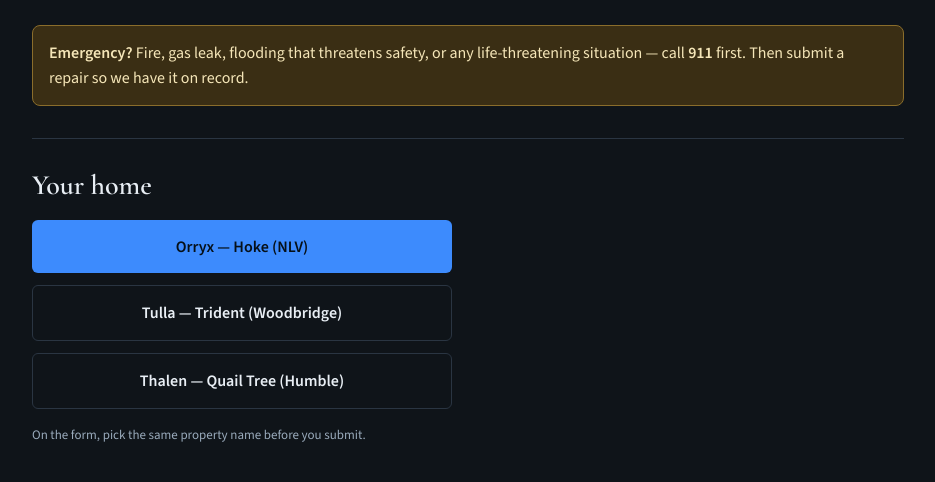
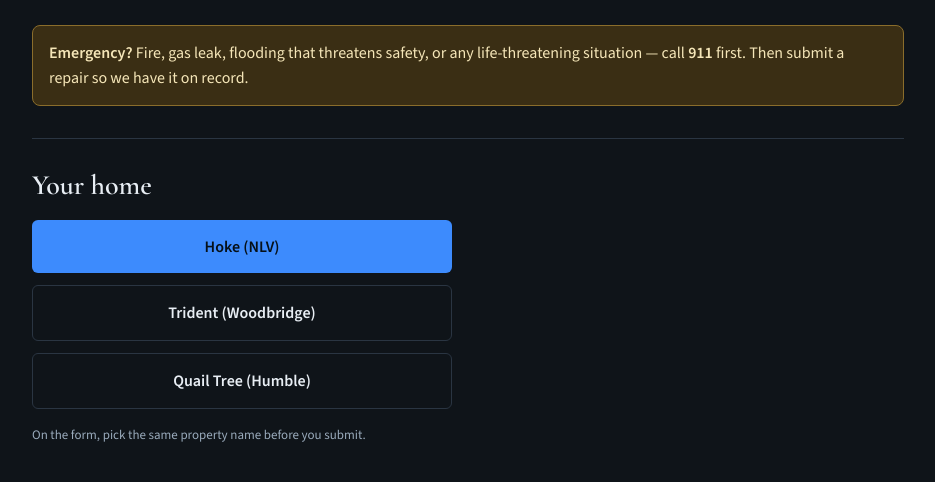
Before and after one commit to derickoosei-dot/roi-group, a plain HTML site: page maintenance/index.html in a window 1280 px wide. Shown: the part 285-767 px from the top of the page, without its empty margins (172-1107 px from the left). Drawn offline with nearby package versions, Linux system fonts and the light colour scheme.

Commit message:
Maintenance picker: Hoke / Trident / Quail Tree only
Drop Orryx/Tulla/Thalen from tenant-facing labels per Derick.

```diff
--- a/maintenance/index.html
+++ b/maintenance/index.html
@@ -31,9 +31,9 @@
     <section style="margin-top:32px">
       <h2>Your home</h2>
       <div class="actions" style="flex-direction:column;max-width:420px">
-        <a class="btn block" href="https://docs.google.com/forms/d/e/1FAIpQLSfF4XfoGz9aMfP0pE9vhT10QukDkgYCDHRSIXoYEZxDbDcD9g/viewform" target="_blank" rel="noopener">Orryx — Hoke (NLV)</a>
-        <a class="btn block secondary" href="https://docs.google.com/forms/d/e/1FAIpQLSfF4XfoGz9aMfP0pE9vhT10QukDkgYCDHRSIXoYEZxDbDcD9g/viewform" target="_blank" rel="noopener">Tulla — Trident (Woodbridge)</a>
-        <a class="btn block secondary" href="https://docs.google.com/forms/d/e/1FAIpQLSfF4XfoGz9aMfP0pE9vhT10QukDkgYCDHRSIXoYEZxDbDcD9g/viewform" target="_blank" rel="noopener">Thalen — Quail Tree (Humble)</a>
+        <a class="btn block" href="https://docs.google.com/forms/d/e/1FAIpQLSfF4XfoGz9aMfP0pE9vhT10QukDkgYCDHRSIXoYEZxDbDcD9g/viewform" target="_blank" rel="noopener">Hoke (NLV)</a>
+        <a class="btn block secondary" href="https://docs.google.com/forms/d/e/1FAIpQLSfF4XfoGz9aMfP0pE9vhT10QukDkgYCDHRSIXoYEZxDbDcD9g/viewform" target="_blank" rel="noopener">Trident (Woodbridge)</a>
+        <a class="btn block secondary" href="https://docs.google.com/forms/d/e/1FAIpQLSfF4XfoGz9aMfP0pE9vhT10QukDkgYCDHRSIXoYEZxDbDcD9g/viewform" target="_blank" rel="noopener">Quail Tree (Humble)</a>
       </div>
       <p class="note" style="margin-top:16px">On the form, pick the same property name before you submit.</p>
     </section>
```
